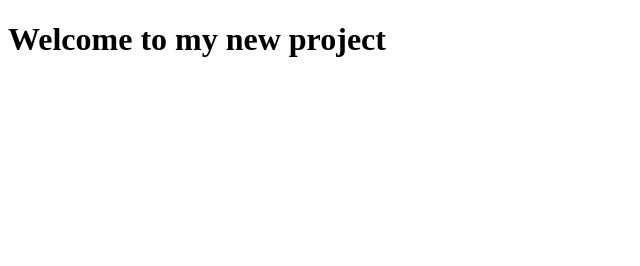
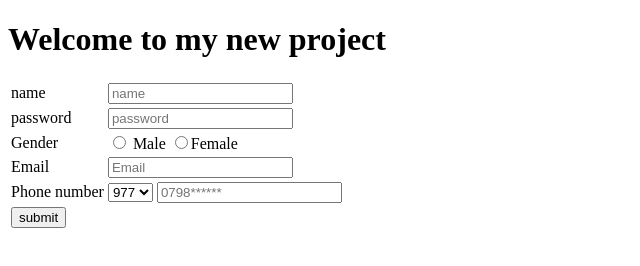
Before and after one commit to SharafHO/beetroot, a plain HTML site: page project.html in a window 1280 px wide. Shown: the whole page, without its empty margins (0-640 px from the left). Drawn offline with Linux system fonts and the light colour scheme.

Commit message:
contact form

```diff
--- a/project.html
+++ b/project.html
@@ -7,7 +7,60 @@
     <title>The new project</title>
 </head>
 <body>
+    <a href="project.css"></a>
     <h1>Welcome to my new project</h1>
+    <form>
+        <table>
+            <tr>
+                <td>name</td>
+                <td>
+                    <input type="text" placeholder="name" name="">
+                </td>
+            </tr>
+             <tr>
+                <td>password</td>
+                <td>
+                    <input type="password" placeholder="password">
+                </td>
+             </tr>
+             <tr>
+                <td>Gender</td>
+                <td>
+                    <input type= "radio" name="Gender"> Male
+                    <input type= "radio" name="Gender">Female
+                </td>
+             </tr>
+             <td>
+                Email
+             </td>
+             <td>
+                <input type="Email" placeholder="Email">
+             </td>
+             <tr>
+                <td>
+                    Phone number
+                </td>
+                <td>
+                    <select>
+                        <option>977</option>
+                        <option>978</option>
+                        <option>979</option>
+                        <option>975</option>
+                        <option>974</option>
+                        <option>973</option>
+                    </select>
+                    <input type="phone" placeholder="0798******" name="">
+                </td>
+             </tr>
+             <tr>
+                <td>
+                    <input type="submit" value="submit">
+                </td>
+             </tr>
+
+        </table>
+
+    </form>
 
 </body>
 </html>
```
